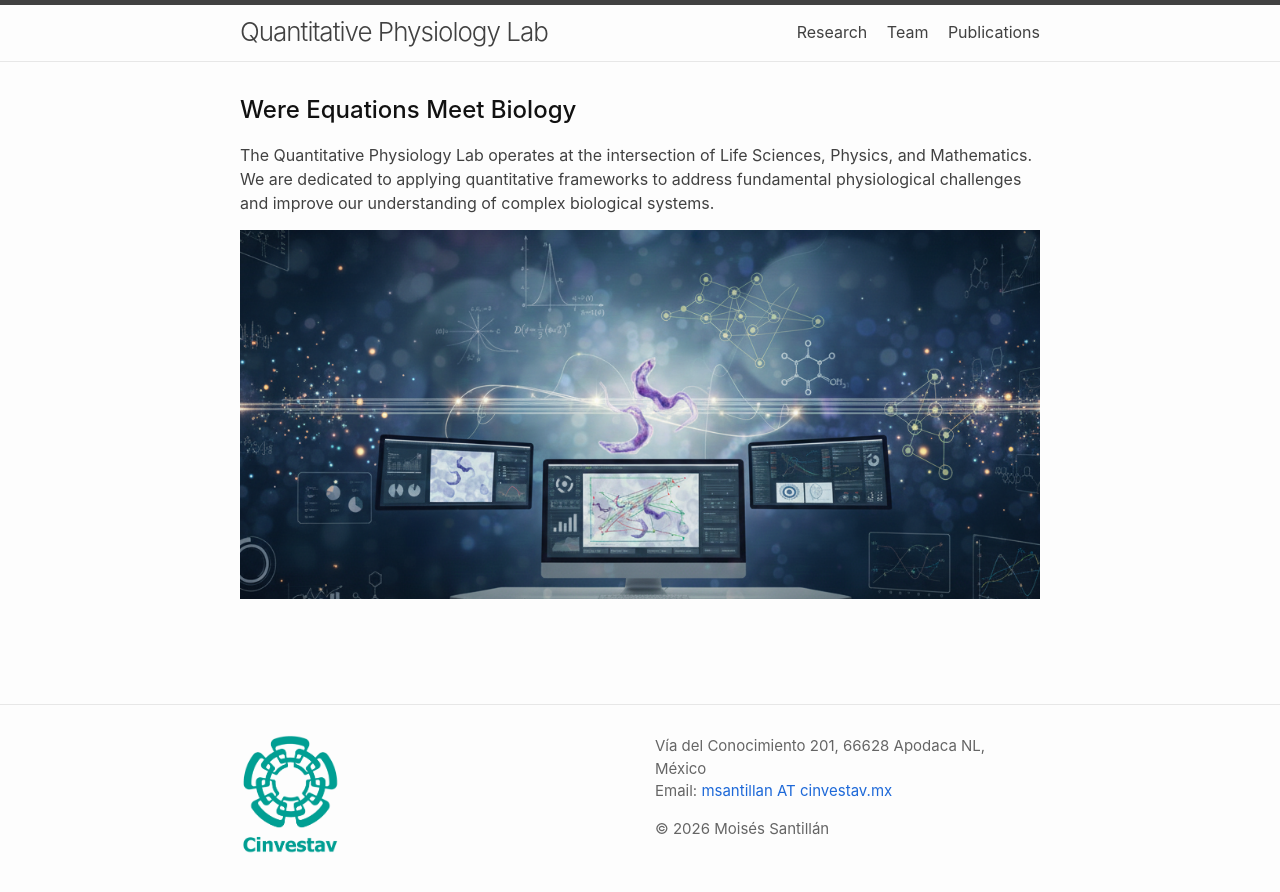
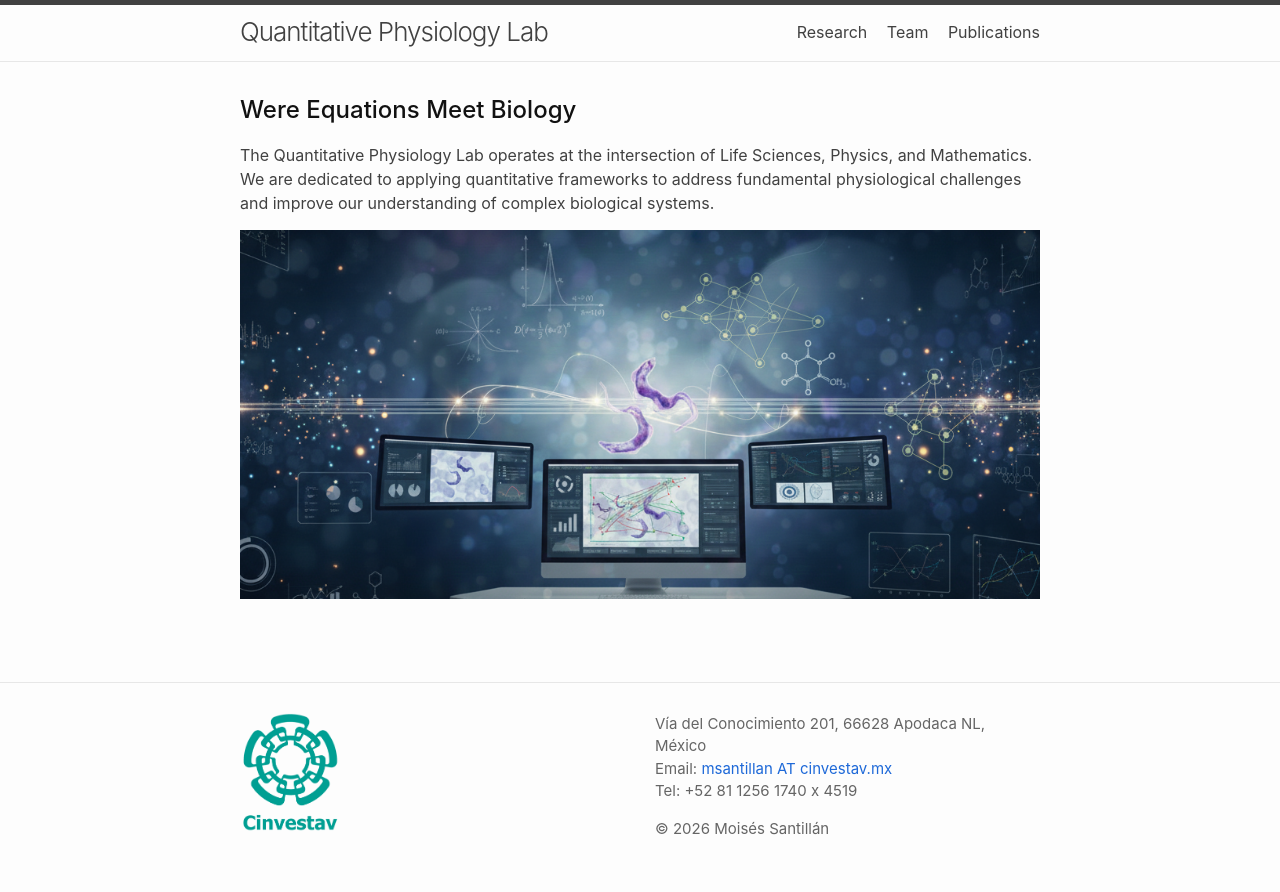
Before and after one commit to moises-santillan/LabSite, a Jekyll site: the page built from index.md, in a window 1280 px wide. Shown: the top 892 px of the page. Built offline with Jekyll 4.4.1, drawn with Linux system fonts in a browser that asks for light colours; nearby versions of some CDN libraries.

Commit message:
Update footer.html

```diff
--- a/_includes/footer.html
+++ b/_includes/footer.html
@@ -11,7 +11,8 @@
       </div>
       <div class="footer-col">
         Vía del Conocimiento 201, 66628 Apodaca NL, México<br>
-        Email: <a href="msantillan@cinvestav.mx">msantillan AT cinvestav.mx</a></p>
+        Email: <a href="msantillan@cinvestav.mx">msantillan AT cinvestav.mx</a><br>
+        Tel: +52 81 1256 1740 x 4519</p>
         <p>© 2026 Moisés Santillán</p>
       </div>
     </div>
```
